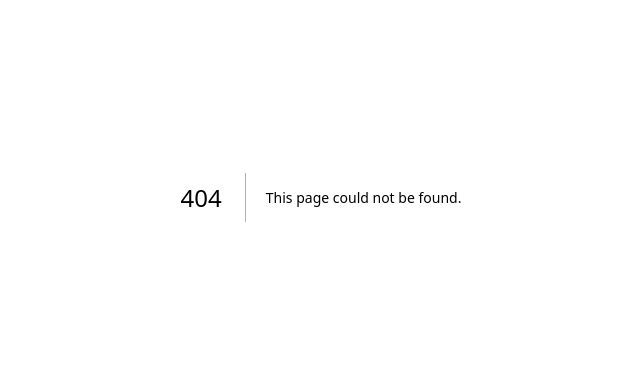
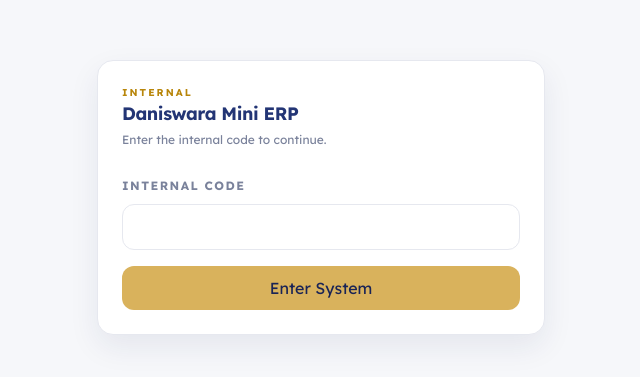
Before and after one commit to victor-rekon/daniswara-mini-erp, a Next.js app: page /login in a window 1280 px wide. Before the commit this address had no page. Shown: the part 203-580 px from the top of the page, without its empty margins (319-959 px from the left). Built offline with nearby package versions, Linux system fonts and the light colour scheme.

Commit message:
Add access page

```diff
--- /dev/null
+++ b/app/login/page.tsx
@@ -0,0 +1,47 @@
+import { submitAccess } from "./actions";
+
+type LoginPageProps = {
+  searchParams?: Promise<{
+    error?: string;
+    next?: string;
+  }>;
+};
+
+export default async function LoginPage({ searchParams }: LoginPageProps) {
+  const params = await searchParams;
+  const nextPath = params?.next || "/dashboard";
+  const hasError = params?.error === "1";
+
+  return (
+    <main className="flex min-h-screen items-center justify-center bg-[#f6f7fa] px-4 py-10 text-[#1a2456]">
+      <section className="w-full max-w-md rounded-2xl border border-[#e6e8ef] bg-white p-6 shadow-[0_12px_30px_rgba(26,36,86,0.08)]">
+        <div className="mb-6">
+          <p className="text-[10px] font-bold uppercase tracking-[0.2em] text-[#b8860b]">Internal</p>
+          <h1 className="text-lg font-bold tracking-tight text-[#233575]">Daniswara Mini ERP</h1>
+          <p className="mt-1 text-xs text-[#7a829b]">Enter the internal code to continue.</p>
+        </div>
+
+        <form action={submitAccess} className="grid gap-4">
+          <input type="hidden" name="next" value={nextPath} />
+          <div>
+            <label htmlFor="access_code" className="text-xs font-bold uppercase tracking-[0.12em] text-[#7a829b]">
+              Internal Code
+            </label>
+            <input
+              id="access_code"
+              name="access_code"
+              type="password"
+              className="mt-2 w-full rounded-xl border border-[#e6e8ef] bg-white px-3 py-2.5 text-sm outline-none focus:border-[#d9b25c]"
+              required
+            />
+            {hasError ? <p className="mt-2 text-xs font-semibold text-red-700">Incorrect code.</p> : null}
+          </div>
+
+          <button type="submit" className="rounded-xl bg-[#d9b25c] px-4 py-2.5 text-sm font-bold text-[#1a2456]">
+            Enter System
+          </button>
+        </form>
+      </section>
+    </main>
+  );
+}
```
